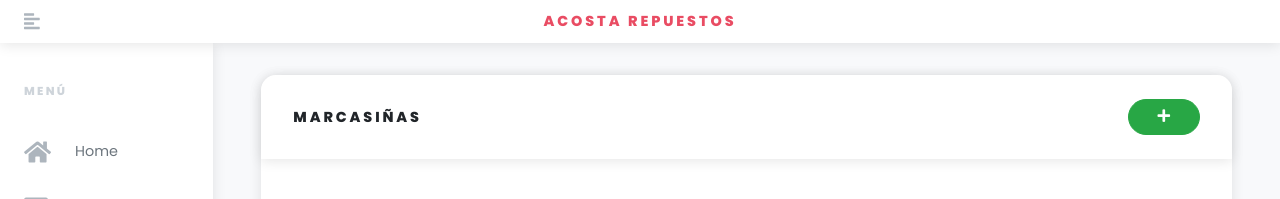
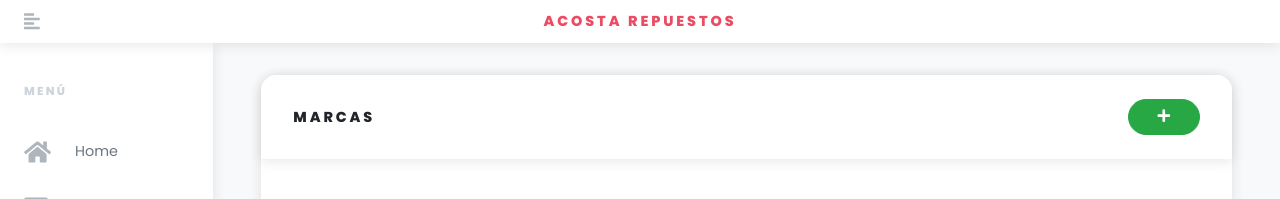
Before and after one commit to gunhanselas/acosta-repuesto-vue, a Vue app: page /marcas in a window 1280 px wide. Shown: the top 199 px of the page. Built offline with nearby package versions, Linux system fonts and the light colour scheme.

Commit message:
sin marcasiñas

```diff
--- a/src/views/Marcas.vue
+++ b/src/views/Marcas.vue
@@ -5,7 +5,7 @@
                 <div class="card">
                     <div class="card-header">
                         <h6 class="text-uppercase mb-0" style="display: inline-block;">
-                        Marcasiñas
+                        Marcas
                         </h6>
                         <b-button
                             v-b-modal.modalAgregarMar
```
